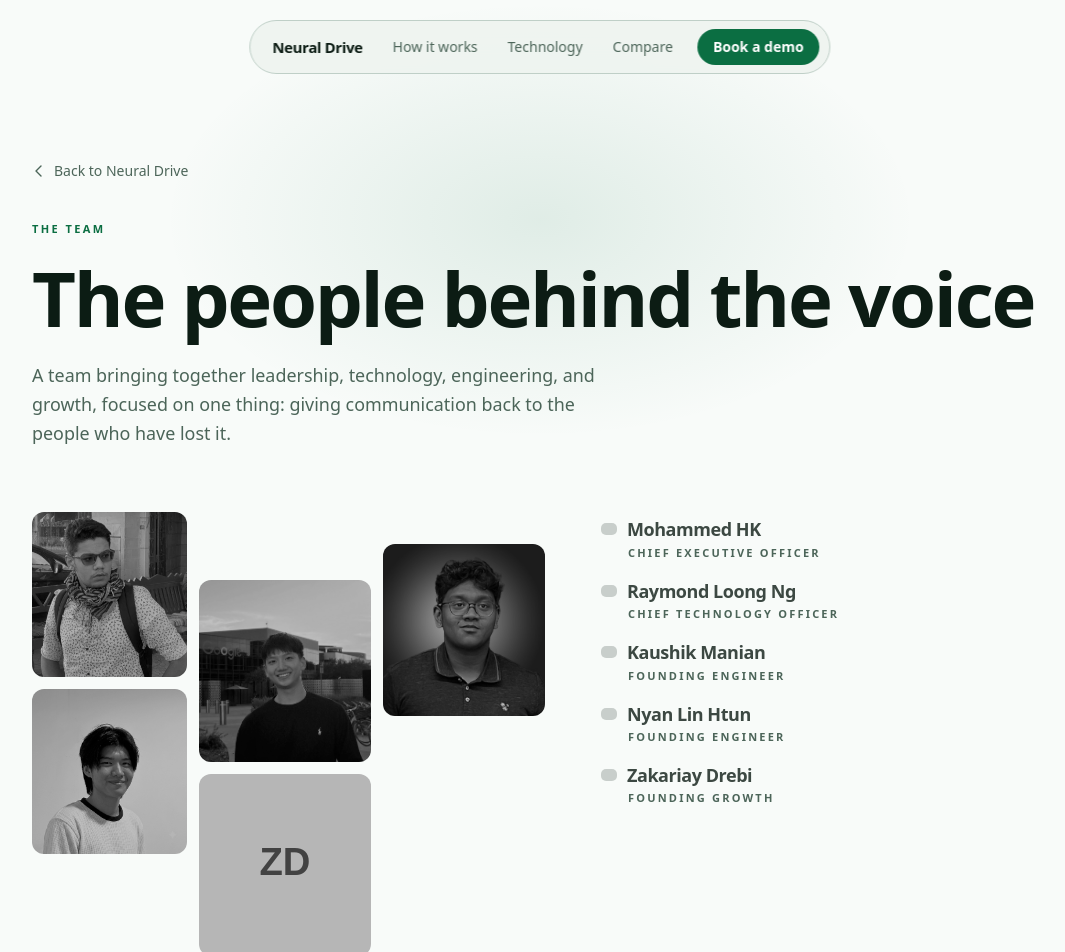
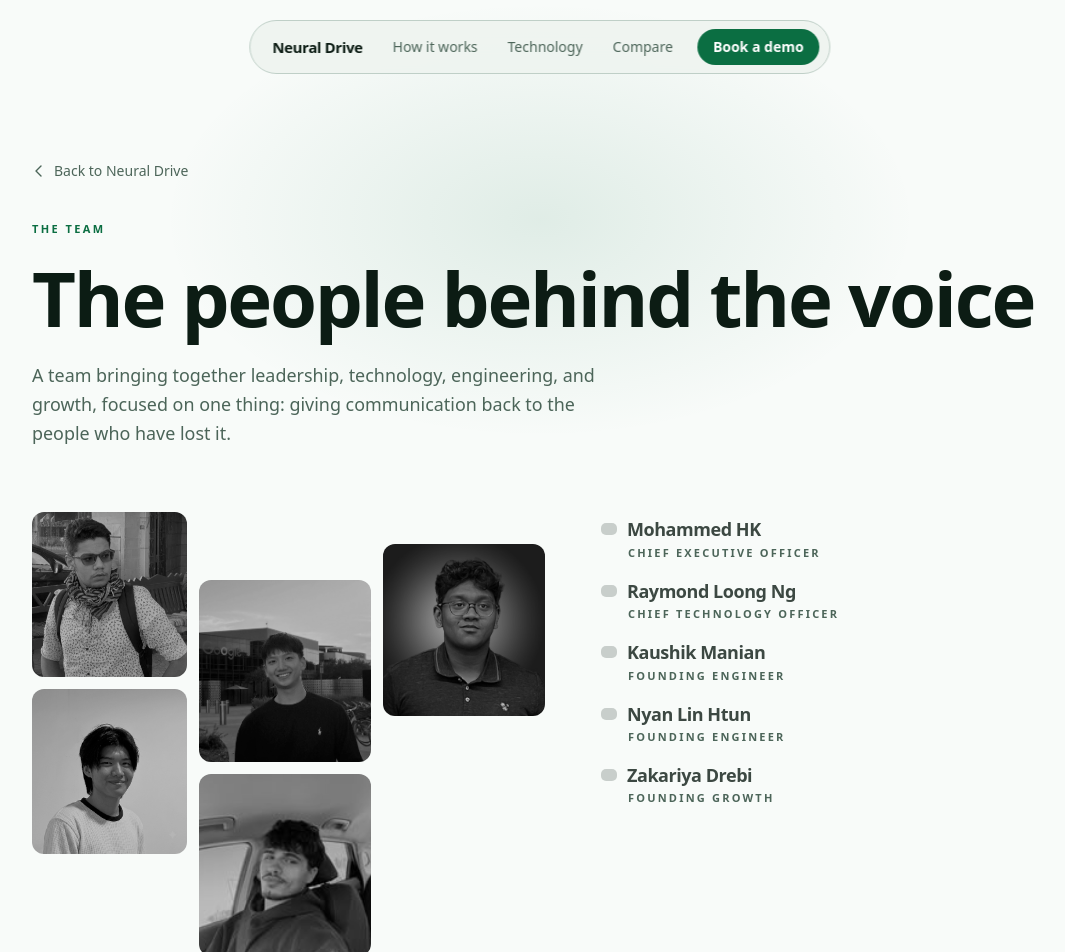
Before and after one commit to NeoDiuZ/getgud, a Next.js app: page /team in a window 1280 px wide. Shown: the top 952 px of the page, without its empty margins (100-1165 px from the left). Built offline with nearby package versions, Linux system fonts and the light colour scheme; a web font is replaced by a local one.

Commit message:
Correct Zakariya Drebi's name and use supplied portrait

```diff
--- a/src/app/team/page.tsx
+++ b/src/app/team/page.tsx
@@ -70,11 +70,11 @@ const TEAM: Member[] = [
     linkedin: "https://www.linkedin.com/in/nyanlinhtun/",
   },
   {
-    name: "Zakariay Drebi",
+    name: "Zakariya Drebi",
     role: "Founding Growth",
-    bio: "Zakariay joins Neural Drive as Founding Growth.",
-    photo: "/zakariay-placeholder.svg",
-    alt: "Initials placeholder for Zakariay Drebi, Founding Growth at Neural Drive",
+    bio: "Zakariya joins Neural Drive as Founding Growth.",
+    photo: "/Zakariya.png",
+    alt: "Portrait of Zakariya Drebi, Founding Growth at Neural Drive",
     focus: "object-center",
     linkedin: "",
   },
```
Also changed, not shown: public/Zakariya.png (added), public/zakariay-placeholder.svg (deleted).
